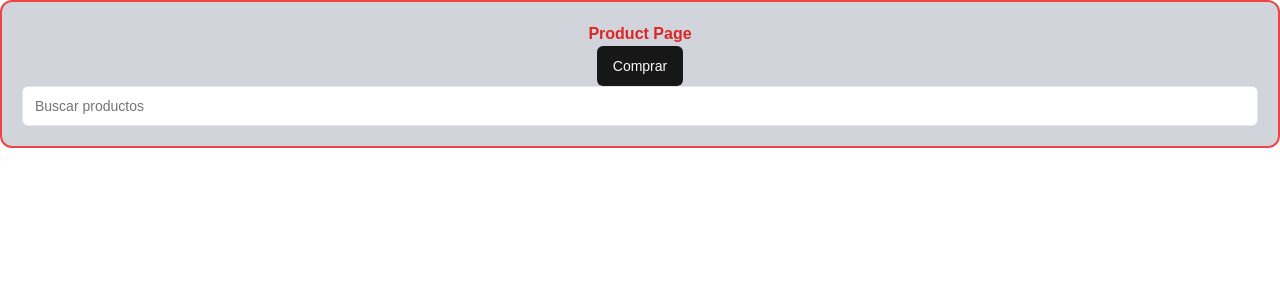
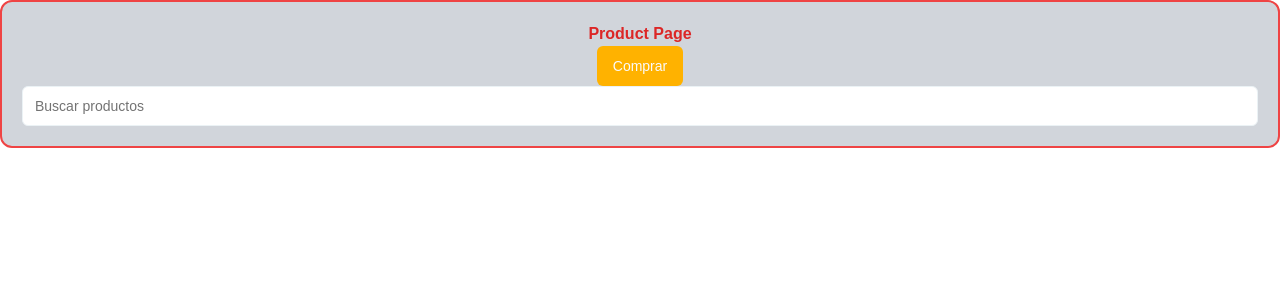
Before and after one commit to gilsondejesus/automatic-checkout-system, a Next.js app: page /products in a window 1280 px wide. Shown: the top 300 px of the page. Built offline with nearby package versions, Linux system fonts and the light colour scheme.

Commit message:
chore: update css variables

```diff
--- a/src/app/globals.css
+++ b/src/app/globals.css
@@ -9,56 +9,30 @@ body {
 @layer base {
   :root {
     --background: 0 0% 100%;
-    --foreground: 0 0% 3.9%;
+    --foreground: 0 0% 20%;
     --card: 0 0% 100%;
-    --card-foreground: 0 0% 3.9%;
+    --card-foreground: 0 0% 20%;
     --popover: 0 0% 100%;
-    --popover-foreground: 0 0% 3.9%;
-    --primary: 0 0% 9%;
+    --popover-foreground: 0 0% 20%;
+    --primary: 42 100% 50%;
     --primary-foreground: 0 0% 98%;
     --secondary: 0 0% 96.1%;
-    --secondary-foreground: 0 0% 9%;
+    --secondary-foreground: 0 0% 20%;
     --muted: 0 0% 96.1%;
     --muted-foreground: 0 0% 45.1%;
     --accent: 0 0% 96.1%;
-    --accent-foreground: 0 0% 9%;
+    --accent-foreground: 0 0% 20%;
     --destructive: 0 84.2% 60.2%;
     --destructive-foreground: 0 0% 98%;
-    --border: 0 0% 89.8%;
-    --input: 0 0% 89.8%;
-    --ring: 0 0% 3.9%;
+    --border: 198 33% 94%;
+    --input: 198 33% 94%;
+    --ring: 0 0% 20%;
     --chart-1: 12 76% 61%;
     --chart-2: 173 58% 39%;
     --chart-3: 197 37% 24%;
     --chart-4: 43 74% 66%;
     --chart-5: 27 87% 67%;
     --radius: 0.5rem;
-  }
-  .dark {
-    --background: 0 0% 3.9%;
-    --foreground: 0 0% 98%;
-    --card: 0 0% 3.9%;
-    --card-foreground: 0 0% 98%;
-    --popover: 0 0% 3.9%;
-    --popover-foreground: 0 0% 98%;
-    --primary: 0 0% 98%;
-    --primary-foreground: 0 0% 9%;
-    --secondary: 0 0% 14.9%;
-    --secondary-foreground: 0 0% 98%;
-    --muted: 0 0% 14.9%;
-    --muted-foreground: 0 0% 63.9%;
-    --accent: 0 0% 14.9%;
-    --accent-foreground: 0 0% 98%;
-    --destructive: 0 62.8% 30.6%;
-    --destructive-foreground: 0 0% 98%;
-    --border: 0 0% 14.9%;
-    --input: 0 0% 14.9%;
-    --ring: 0 0% 83.1%;
-    --chart-1: 220 70% 50%;
-    --chart-2: 160 60% 45%;
-    --chart-3: 30 80% 55%;
-    --chart-4: 280 65% 60%;
-    --chart-5: 340 75% 55%;
   }
 }
 
--- a/src/app/products/page.tsx
+++ b/src/app/products/page.tsx
@@ -3,7 +3,7 @@ import { Input } from "@/components/ui/input";
 
 const ProductPage = () => {
   return (
-    <div className="bg-gray-300 border-red-500 border-2 p-5 rounded-xl border-red-500 flex flex-col items-center justify-center mx-auto">
+    <div className="bg-gray-300 border-red-500 border-2 p-5 rounded-xl flex flex-col items-center justify-center mx-auto">
       <h1 className=" text-red-600 font-bold">Product Page</h1>
       <Button>Comprar</Button>
       <Input placeholder="Buscar productos" />
```
